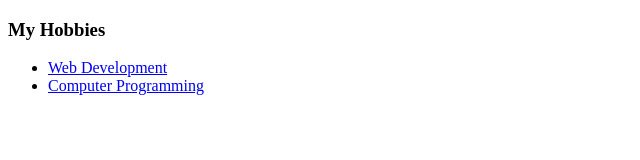
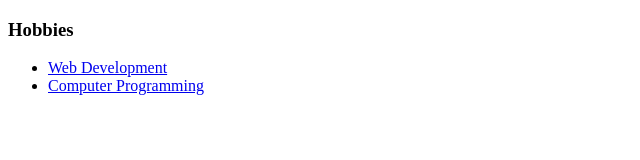
Before and after one commit to rhitik007/cv, a plain HTML site: page hobbies.html in a window 1280 px wide. Shown: the full height of the page, 0-640 px from the left. Drawn offline with Linux system fonts and the light colour scheme.

Commit message:
Update hobbies.html

```diff
--- a/hobbies.html
+++ b/hobbies.html
@@ -5,7 +5,7 @@
     <title>My Hobbies</title>
   </head>
   <body>
-    <h3>My Hobbies</h3>
+    <h3>Hobbies</h3>
     <ul>
       <li><a href="https://www.geeksforgeeks.org/web-development/">Web Development</a></li>
       <li><a href="https://en.wikipedia.org/wiki/Computer_programming">Computer Programming</a></li>
```
